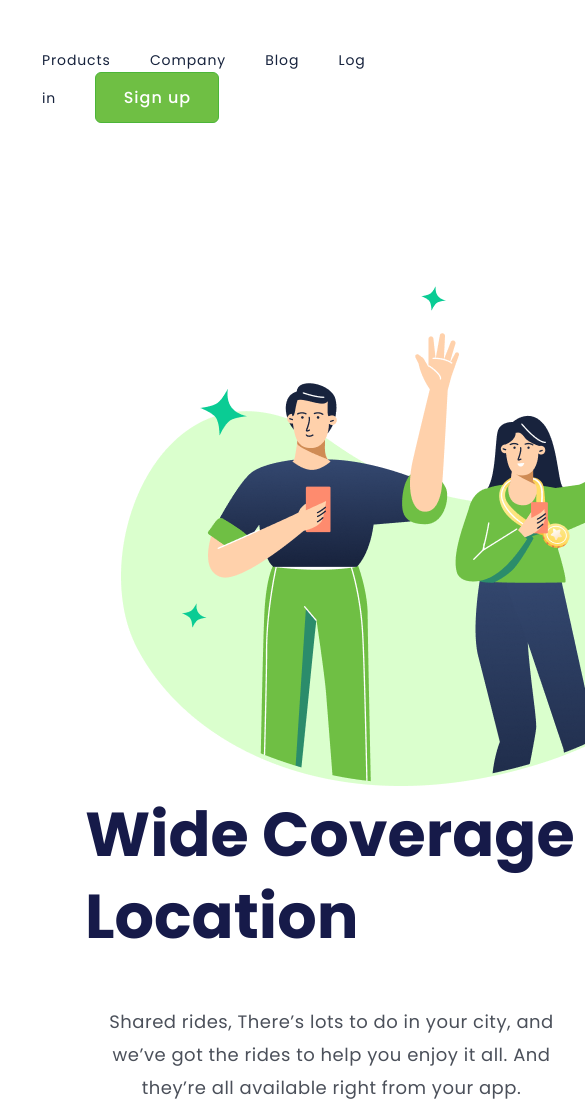
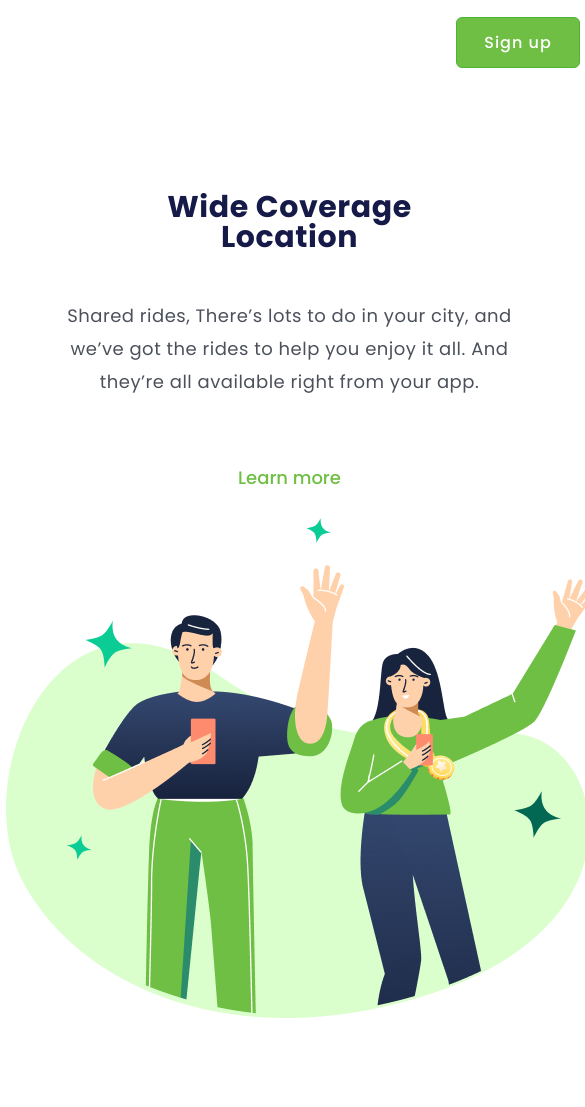
Before and after one commit to ElderLopes/Wide-coverage, a plain HTML site: page index.html in a window 390 px wide. Shown: the top 1107 px of the page, 585 px wide, since content can reach past the window. After the commit the page ends 1026 px from the top, so only its background shows below. Drawn offline with Linux system fonts and the light colour scheme.

Commit message:
alteração responsive

```diff
--- a/index.html
+++ b/index.html
@@ -13,7 +13,7 @@
 </head>
 
 <body>
-
+<div class="wrapper">
     <header>
         <a class="link-header">Products</a>
         <a class="link-header">Company</a>
@@ -21,10 +21,11 @@
         <a class="link-header">Log in</a>
         <button class="button-sign">Sign up</button>
     </header>
-
-        <img src="./image/(Positive) Congratulation You get 40 point for your ride.png" alt="Wide-Coverage-Location">
-
-    <div>
+        <div class="img">
+            <img src="./image/(Positive) Congratulation You get 40 point for your ride.png"
+                alt="Wide-Coverage-Location">
+        </div>
+        <div class="text">
             <h1 class="h1">Wide Coverage Location</h1>
 
             <p class="p">Shared rides, There’s lots to do in your city, and we’ve got the rides to help you enjoy it
@@ -34,7 +35,8 @@
 
             <a class="link-learn">Learn more</a>
         </div>
-
+    </div>
+</div>
 </body>
 
 </html>
--- a/style.css
+++ b/style.css
@@ -3,6 +3,11 @@
     margin: 0;
     padding: 0;
     box-sizing: border-box;
+}
+
+.wrapper {
+    height: 100vh;
+    width: 100vw;
 }
 
 header {
@@ -34,9 +39,8 @@ header {
     letter-spacing: 1px;
 }
 
-img {
-    margin-top: 163px;
-    margin-left: 121px;
+.img {
+    margin: 163px 0 0 123px;
     display: inline-block
 }
 
@@ -45,6 +49,7 @@ img {
     font-size: 62px;
     line-height: 82px;
     color: #161A49;
+    letter-spacing: 0.596154px;
 
 }
 
@@ -55,8 +60,8 @@ img {
     color: #4B505A;
     margin-top: 47px;
     margin-bottom: 55px;
-    text-align: center;
     letter-spacing: 0.5px;
+    width: 493px;
 }
 
 .link-learn {
@@ -68,8 +73,52 @@ img {
     margin-top: 100px;
 }
 
-div {
+.text {
     display: inline-block;
     margin-left: 85px;
-    width: 493px;
+
 }
+
+@media screen and (max-width:1600px) {
+
+    .link-header {
+        display: none;
+    }
+
+    /*.button-sign {
+        float: right;
+        margin-right: 15px;
+
+    }
+*/
+    .h1 {
+        font-size: 30px;
+        line-height: 30px;
+        text-align: center;
+        letter-spacing: 0.596154px;
+        width: 278px;
+        margin: auto;
+    }
+
+    p{
+        font-size:18px;
+        line-height:33px;
+        text-align:center;
+        letter-spacing:0.5px;
+    }
+
+    .img {
+        position: absolute;
+        margin: 450px 39px 23px 6px;
+
+    }
+
+    .text {
+        position: relative;
+        margin: 124px 43px 77px 43px;
+        text-align: center;
+    }
+    header{
+        margin: 17px 15px 0px 456px;
+    }
+}
```
Lines whose indentation alone changed are shown as unchanged.
